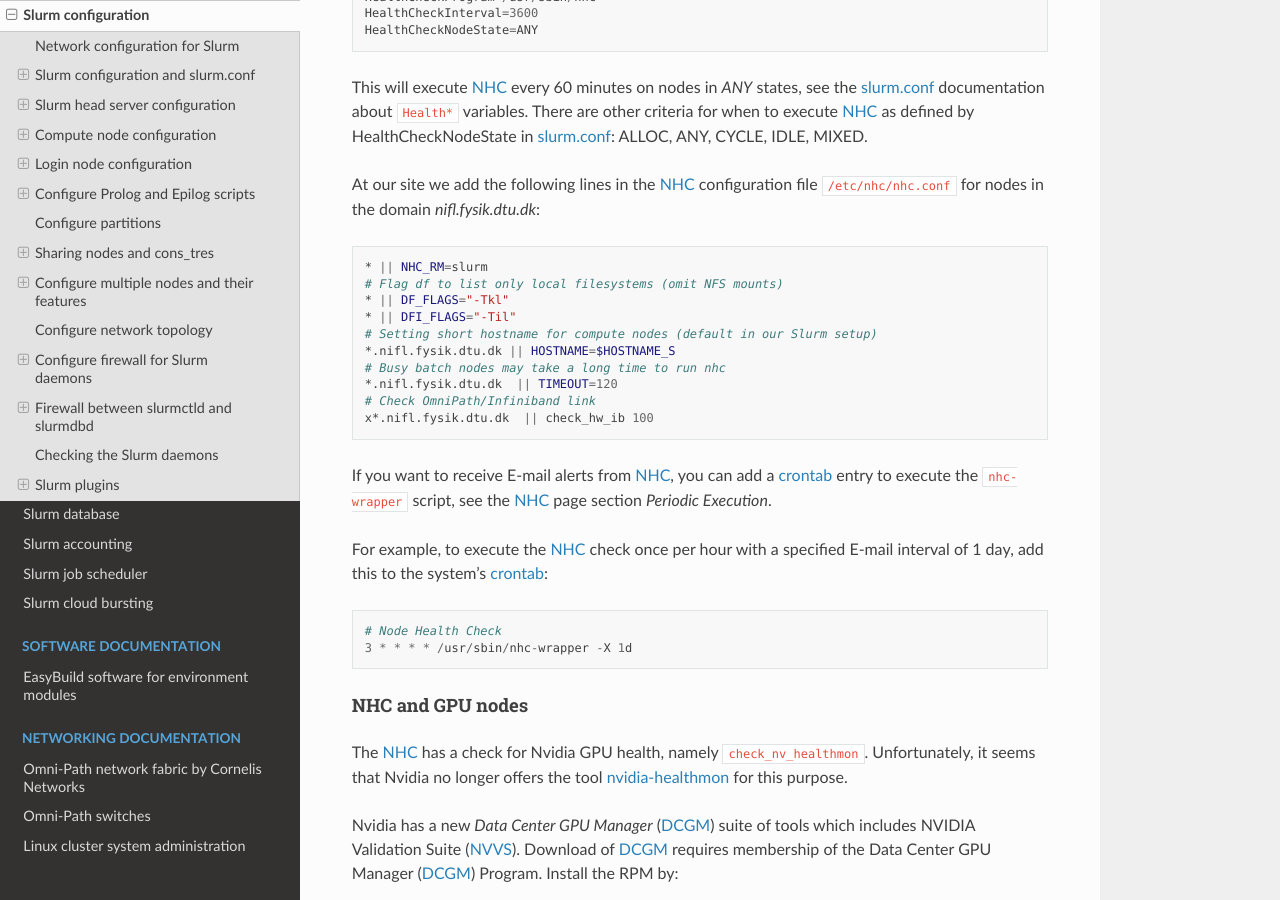
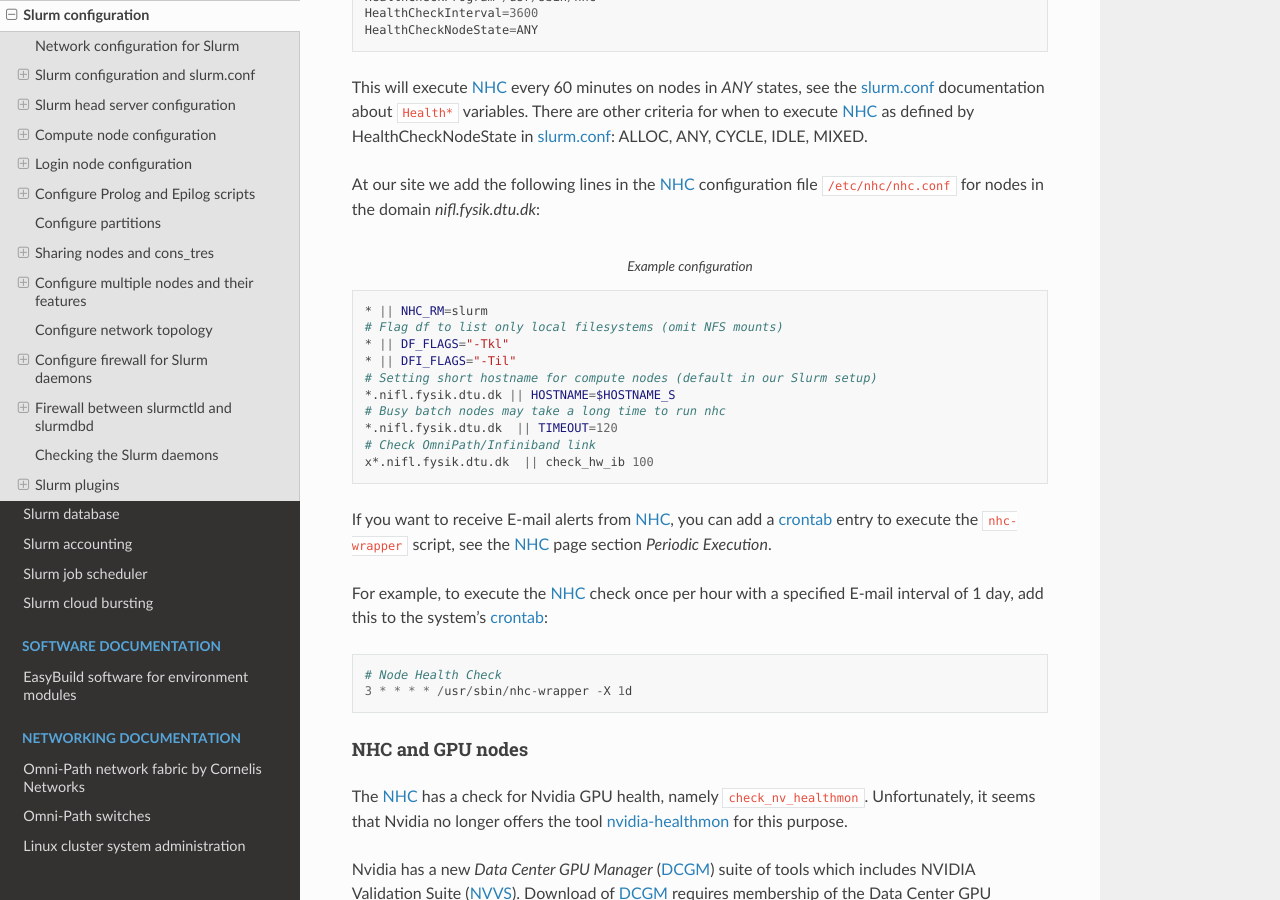
Before and after one commit to OleHolmNielsen/Niflheim_system, a Sphinx documentation site: the page built from docs/Slurm_configuration.rst, in a window 1280 px wide and 900 px high, scrolled down 10728 px. Built offline with Sphinx 7.4.7 and the Read the Docs theme 3.1.0, drawn with Linux system fonts in a browser that asks for light colours.

Commit message:
Test code-block

```diff
--- a/docs/Slurm_configuration.rst
+++ b/docs/Slurm_configuration.rst
@@ -436,6 +436,7 @@ There are other criteria for when to execute NHC_ as defined by HealthCheckNodeS
 At our site we add the following lines in the NHC_ configuration file ``/etc/nhc/nhc.conf`` for nodes in the domain *nifl.fysik.dtu.dk*:
 
 .. code-block:: bash
+  :caption: Example configuration
 
   * || NHC_RM=slurm
   # Flag df to list only local filesystems (omit NFS mounts)
```
